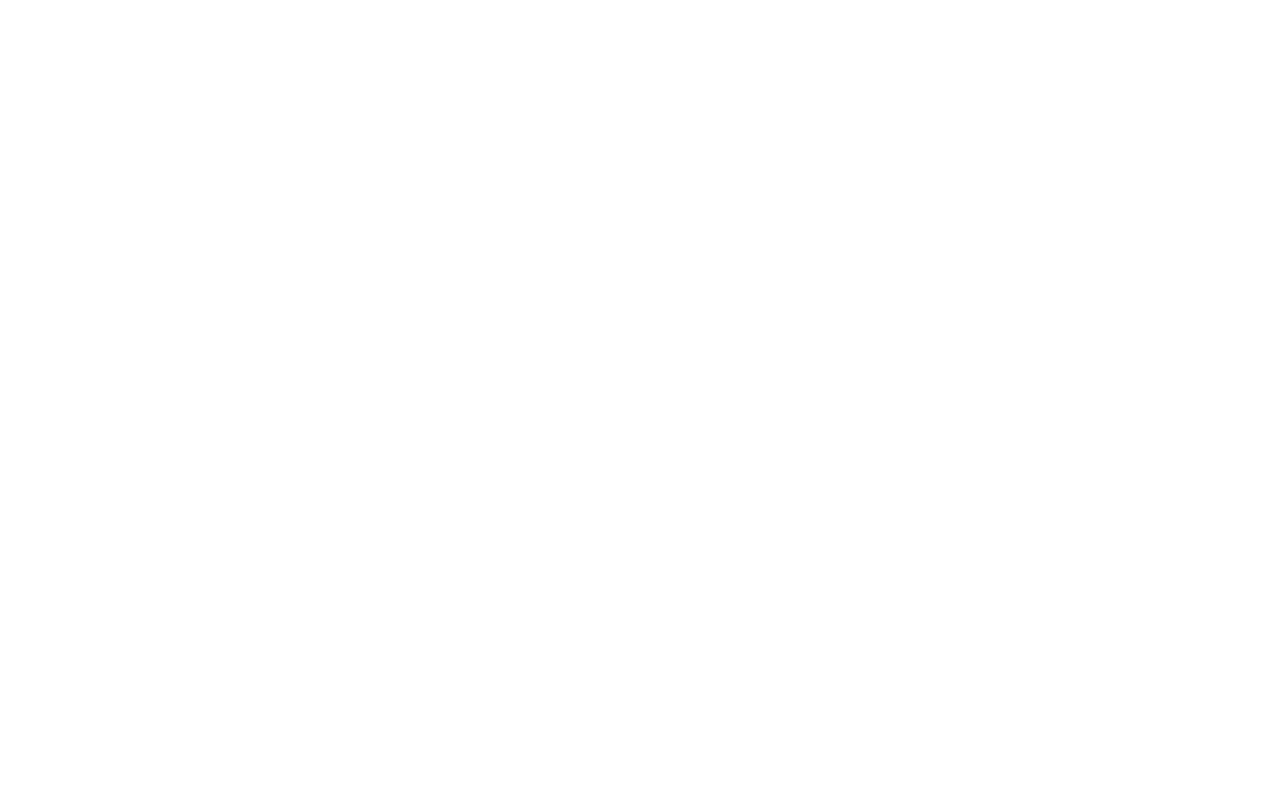
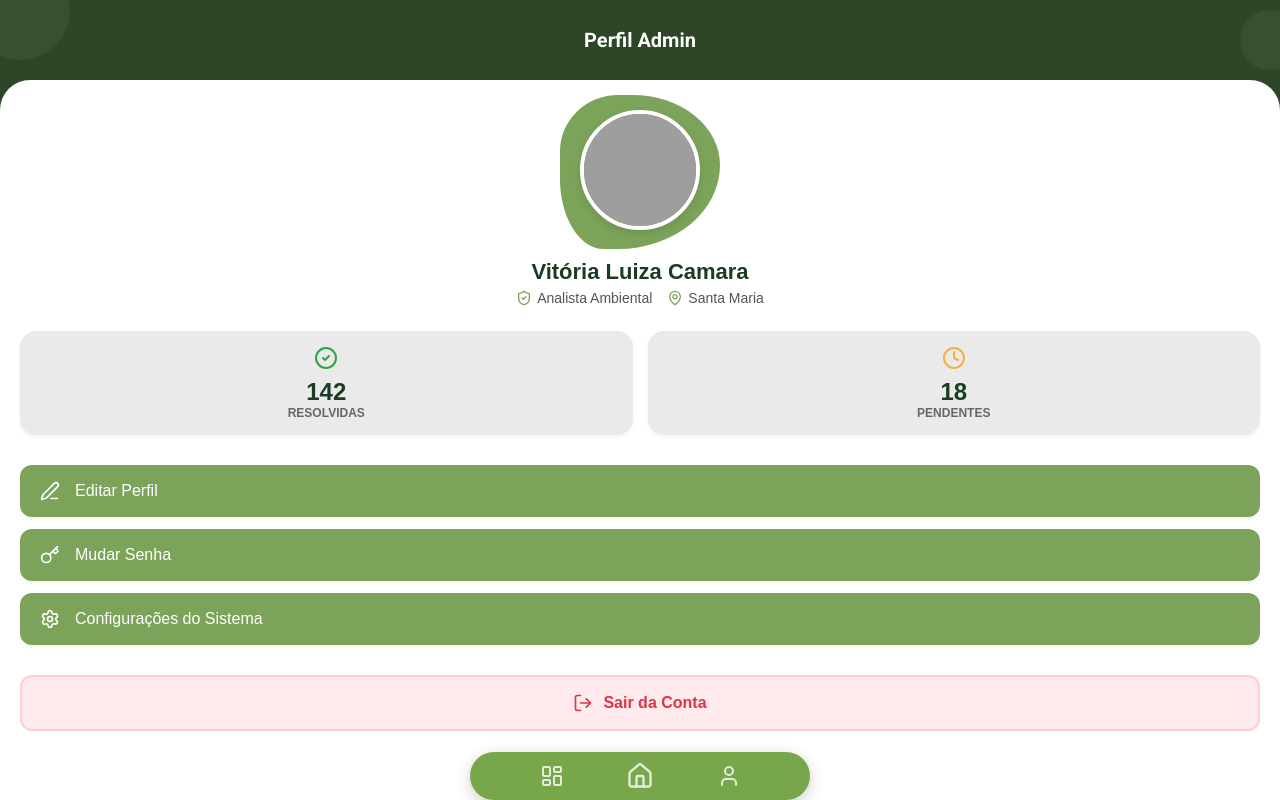
Before and after one commit to iamvitoria/TCC, a React (Vite) app in the folder ecomonitor/: page /admin-perfil in a window 1280 px wide. Before the commit this address had no page. Built offline with nearby package versions, Linux system fonts and the light colour scheme; grey boxes are pictures that could not be loaded.

Commit message:
fix: login admin

```diff
--- a/ecomonitor/src/App.jsx
+++ b/ecomonitor/src/App.jsx
@@ -11,6 +11,7 @@ import Report from './pages/Report';
 import ReportDetails from "./pages/ReportDetails";
 import AdminDashboard from './pages/AdminDashboard';
 import AdminReportDetails from './pages/AdminReportDetails';
+import AdminPerfil from './pages/AdminPerfil';
 import "./App.css";
 
 function App() {
@@ -29,6 +30,7 @@ function App() {
         <Route path="/report-details/:id" element={<ReportDetails />} />
         <Route path="/admin-dashboard" element={<AdminDashboard />} />
         <Route path="/admin/denuncia/:id" element={<AdminReportDetails />} />
+        <Route path="/admin-perfil" element={<AdminPerfil />} />
       </Routes>
     </BrowserRouter>
   );
--- a/ecomonitor/src/components/Navbar/Navbar.jsx
+++ b/ecomonitor/src/components/Navbar/Navbar.jsx
@@ -5,15 +5,47 @@ import {
   Star,
   House,
   Trophy,
-  User
+  User,
+  LayoutDashboard
 } from "lucide-react";
 import "./Navbar.css";
 
-const Navbar = () => {
+const Navbar = ({ isAdmin = false }) => {
   const navigate = useNavigate();
   const location = useLocation();
 
   const isActive = (path) => location.pathname === path;
+
+  if (isAdmin) {
+    return (
+      <div className="navbar-container">
+        <nav className="navbar-content" style={{ justifyContent: 'space-evenly' }}>
+
+          <button
+            className={`nav-btn ${isActive("/admin-dashboard") ? "active" : ""}`}
+            onClick={() => navigate("/admin-dashboard")}
+          >
+            <LayoutDashboard size={24} />
+          </button>
+
+          <button
+            className={`nav-btn camera-btn ${isActive("/admin-home") ? "camera-active" : ""}`}
+            onClick={() => navigate("/admin-dashboard")}
+          >
+            <House size={28} />
+          </button>
+
+          <button
+            className={`nav-btn ${isActive("/admin-perfil") ? "active" : ""}`}
+            onClick={() => navigate("/admin-perfil")}
+          >
+            <User size={24} />
+          </button>
+
+        </nav>
+      </div>
+    );
+  }
 
   return (
     <div className="navbar-container">
--- a/ecomonitor/src/components/PageLayout/PageLayout.jsx
+++ b/ecomonitor/src/components/PageLayout/PageLayout.jsx
@@ -2,7 +2,7 @@ import React from "react";
 import Header from "../Header/Header";
 import Navbar from "../Navbar/Navbar";
 
-const PageLayout = ({ title, children }) => {
+const PageLayout = ({ title, children, isAdmin = false }) => {
   return (
     <div style={{ display: "flex", flexDirection: "column", height: "100vh", backgroundColor: "#2D4627" }}>
       <Header title={title} />
@@ -20,7 +20,8 @@ const PageLayout = ({ title, children }) => {
             {children}
         </div>
 
-      <Navbar />
+      <Navbar isAdmin={isAdmin} />
+
     </div>
   );
 };
--- /dev/null
+++ b/ecomonitor/src/pages/AdminPerfil.jsx
@@ -0,0 +1,195 @@
+import React from 'react';
+import { useNavigate } from 'react-router-dom';
+import { Settings, Key, Edit3, LogOut, ShieldCheck, MapPin, CheckCircle2, Clock } from 'lucide-react';
+import PageLayout from '../components/PageLayout/PageLayout';
+
+export default function AdminPerfil() {
+  const navigate = useNavigate();
+
+  // Dados provisórios mais completos
+  const adminData = {
+    nome: "Vitória Luiza Camara",
+    cargo: "Analista Ambiental",
+    regiao: "Santa Maria",
+    foto: "https://i.pravatar.cc/150?img=47",
+    estatisticas: {
+      resolvidas: 142,
+      pendentes: 18
+    }
+  };
+
+  const handleSair = () => {
+    navigate('/');
+  };
+
+  return (
+    <PageLayout title="Perfil Admin" isAdmin={true}>
+
+      <div style={{
+        display: 'flex',
+        flexDirection: 'column',
+        alignItems: 'center',
+        padding: '30px 20px',
+        paddingBottom: '90px', // Espaço para a navbar
+        fontFamily: 'sans-serif'
+      }}>
+
+        {/* --- SEÇÃO DA FOTO COM FUNDO ORGÂNICO (BLOB) --- */}
+        <div style={{ position: 'relative', marginBottom: '15px' }}>
+          <div style={{
+            position: 'absolute',
+            top: '-15px',
+            left: '-20px',
+            right: '-20px',
+            bottom: '-15px',
+            backgroundColor: '#7BA45A',
+            borderRadius: '40% 60% 70% 30% / 40% 50% 60% 50%',
+            zIndex: 0
+          }}></div>
+
+          <img
+            src={adminData.foto}
+            alt="Foto de Perfil"
+            style={{
+              width: '120px',
+              height: '120px',
+              borderRadius: '50%',
+              objectFit: 'cover',
+              position: 'relative',
+              zIndex: 1,
+              boxShadow: '0 4px 10px rgba(0,0,0,0.1)',
+              border: '4px solid white'
+            }}
+          />
+        </div>
+
+        {/* --- NOME E INFORMAÇÕES BÁSICAS --- */}
+        <h2 style={{ color: '#1B3B22', fontSize: '22px', fontWeight: 'bold', margin: '10px 0 5px 0', textAlign: 'center' }}>
+          {adminData.nome}
+        </h2>
+
+        <div style={{ display: 'flex', gap: '15px', color: '#555', fontSize: '14px', marginBottom: '25px' }}>
+          <span style={{ display: 'flex', alignItems: 'center', gap: '5px' }}>
+            <ShieldCheck size={16} color="#7BA45A" /> {adminData.cargo}
+          </span>
+          <span style={{ display: 'flex', alignItems: 'center', gap: '5px' }}>
+            <MapPin size={16} color="#7BA45A" /> {adminData.regiao}
+          </span>
+        </div>
+
+        {/* --- ESTATÍSTICAS (NOVO) --- */}
+        <div style={{
+          display: 'flex',
+          width: '100%',
+          gap: '15px',
+          marginBottom: '30px'
+        }}>
+          <div style={statsCardStyle}>
+            <CheckCircle2 size={24} color="#28A745" style={{ marginBottom: '8px' }} />
+            <span style={statsNumberStyle}>{adminData.estatisticas.resolvidas}</span>
+            <span style={statsLabelStyle}>Resolvidas</span>
+          </div>
+          <div style={statsCardStyle}>
+            <Clock size={24} color="#F5B041" style={{ marginBottom: '8px' }} />
+            <span style={statsNumberStyle}>{adminData.estatisticas.pendentes}</span>
+            <span style={statsLabelStyle}>Pendentes</span>
+          </div>
+        </div>
+
+        {/* --- MENU DE OPÇÕES (NOVO) --- */}
+        <div style={{ width: '100%', display: 'flex', flexDirection: 'column', gap: '12px' }}>
+
+          <button style={actionButtonStyle}>
+            <div style={{ display: 'flex', alignItems: 'center', gap: '15px' }}>
+              <Edit3 size={20} />
+              <span style={actionButtonText}>Editar Perfil</span>
+            </div>
+          </button>
+
+          <button style={actionButtonStyle}>
+            <div style={{ display: 'flex', alignItems: 'center', gap: '15px' }}>
+              <Key size={20} />
+              <span style={actionButtonText}>Mudar Senha</span>
+            </div>
+          </button>
+
+          <button style={actionButtonStyle}>
+            <div style={{ display: 'flex', alignItems: 'center', gap: '15px' }}>
+              <Settings size={20} />
+              <span style={actionButtonText}>Configurações do Sistema</span>
+            </div>
+          </button>
+
+        </div>
+
+        {/* --- BOTÃO DE SAIR --- */}
+        <div style={{ width: '100%', marginTop: '30px' }}>
+          <button onClick={handleSair} style={logoutButtonStyle}>
+            <LogOut size={20} />
+            <span style={{ fontSize: '16px', fontWeight: 'bold' }}>Sair da Conta</span>
+          </button>
+        </div>
+
+      </div>
+    </PageLayout>
+  );
+}
+
+// --- ESTILOS ---
+
+const statsCardStyle = {
+  flex: 1,
+  backgroundColor: '#EAEAEA',
+  borderRadius: '16px',
+  padding: '15px',
+  display: 'flex',
+  flexDirection: 'column',
+  alignItems: 'center',
+  boxShadow: '0 2px 4px rgba(0,0,0,0.05)'
+};
+
+const statsNumberStyle = {
+  fontSize: '24px',
+  fontWeight: 'bold',
+  color: '#1B3B22'
+};
+
+const statsLabelStyle = {
+  fontSize: '12px',
+  color: '#666',
+  fontWeight: 'bold',
+  textTransform: 'uppercase'
+};
+
+const actionButtonStyle = {
+  backgroundColor: '#7BA45A',
+  color: 'white',
+  borderRadius: '12px',
+  padding: '16px 20px',
+  display: 'flex',
+  justifyContent: 'space-between',
+  alignItems: 'center',
+  border: 'none',
+  cursor: 'pointer',
+  boxShadow: '0 2px 4px rgba(0,0,0,0.05)',
+  width: '100%'
+};
+
+const actionButtonText = {
+  fontSize: '16px',
+  fontWeight: '500'
+};
+
+const logoutButtonStyle = {
+  backgroundColor: '#FFEBEE',
+  color: '#DC3545',
+  borderRadius: '12px',
+  padding: '16px 20px',
+  display: 'flex',
+  justifyContent: 'center',
+  alignItems: 'center',
+  gap: '10px',
+  border: '2px solid #FFCDD2',
+  cursor: 'pointer',
+  width: '100%'
+};
--- a/ecomonitor/src/pages/AdminReportDetails.jsx
+++ b/ecomonitor/src/pages/AdminReportDetails.jsx
@@ -98,7 +98,7 @@ export default function AdminReportDetails() {
   }
 
   return (
-    <PageLayout title="Detalhes da denúncia (adm)">
+    <PageLayout title="Detalhes da denúncia (adm)" isAdmin="true">
       <main style={{ padding: '20px', display: 'flex', flexDirection: 'column', gap: '20px', paddingBottom: '80px', fontFamily: 'sans-serif' }}>
 
         <section>
--- a/ecomonitor/src/pages/Login.jsx
+++ b/ecomonitor/src/pages/Login.jsx
@@ -37,12 +37,20 @@ const Login = () => {
 
       if (resposta.ok) {
         const dados = await resposta.json();
+
         localStorage.setItem('meuToken', dados.access_token);
+
+        const perfilDoUsuario = dados.perfil || 'user';
+        localStorage.setItem('perfilUsuario', perfilDoUsuario);
 
         setAlerta({ visivel: true, texto: "Login feito com sucesso!", tipo: "sucesso" });
 
         setTimeout(() => {
-          navigate("/home");
+          if (perfilDoUsuario === 'admin') {
+            navigate("/admin-dashboard");
+          } else {
+            navigate("/home");
+          }
         }, 1500);
 
       } else {
@@ -137,9 +145,6 @@ const Login = () => {
           Não tem conta? Cadastre-se
         </p>
 
-        <p className="link-text" onClick={() => navigate("/admin-dashboard")}>
-          Logar como admin
-        </p>
       </div>
     </div>
   );
--- a/ecomonitor/src/pages/Register.jsx
+++ b/ecomonitor/src/pages/Register.jsx
@@ -7,7 +7,6 @@ const Register = () => {
 
   return (
     <div className="mobile-container">
-      {/* 1. Logo (um pouco menor para caber os campos extras) */}
       <img
         src={logo}
         alt="EcoMonitor Logo"
@@ -15,12 +14,10 @@ const Register = () => {
         style={{ width: '150px', marginBottom: '20px' }}
       />
 
-      {/* Título para orientar o usuário */}
       <h2 style={{ color: 'white', marginBottom: '20px', fontSize: '20px' }}>
         Crie sua conta
       </h2>
 
-      {/* 2. Campos de Cadastro (Cinzas) */}
       <input
         type="text"
         placeholder="Nome completo"
@@ -45,12 +42,10 @@ const Register = () => {
         className="input-field"
       />
 
-      {/* 3. Botão de Ação */}
       <button className="btn-primary" onClick={() => navigate("/home")}>
         Cadastrar
       </button>
 
-      {/* 4. Link para voltar ao Login */}
       <div style={{marginTop: '20px', textAlign: 'center'}}>
         <p className="link-text" onClick={() => navigate("/login")}>
           Já tem uma conta? Faça Login
```
Also changed, not shown: ecomonitor/src/pages/AdminDashboard.jsx (+7 -8 lines).
